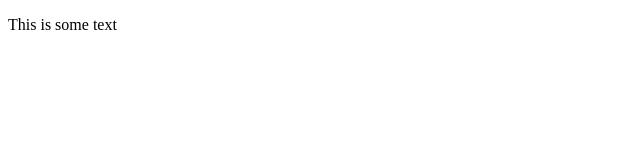
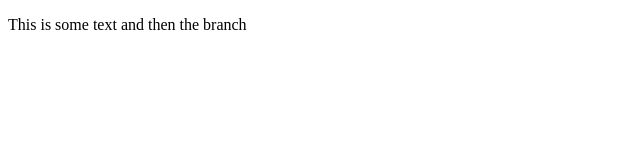
Before and after one commit to lynnlangit/YouTubeDemo, a plain HTML site: page HelloGitHub.html in a window 1280 px wide. Shown: the whole page, without its empty margins (0-640 px from the left). Drawn offline with Linux system fonts and the light colour scheme.

Commit message:
branch test

```diff
--- a/HelloGitHub.html
+++ b/HelloGitHub.html
@@ -5,7 +5,7 @@
 </head>
 <body>
  <p>
-   This is some text
+   This is some text and then the branch
   </p>
 </body>
 </html>
```
